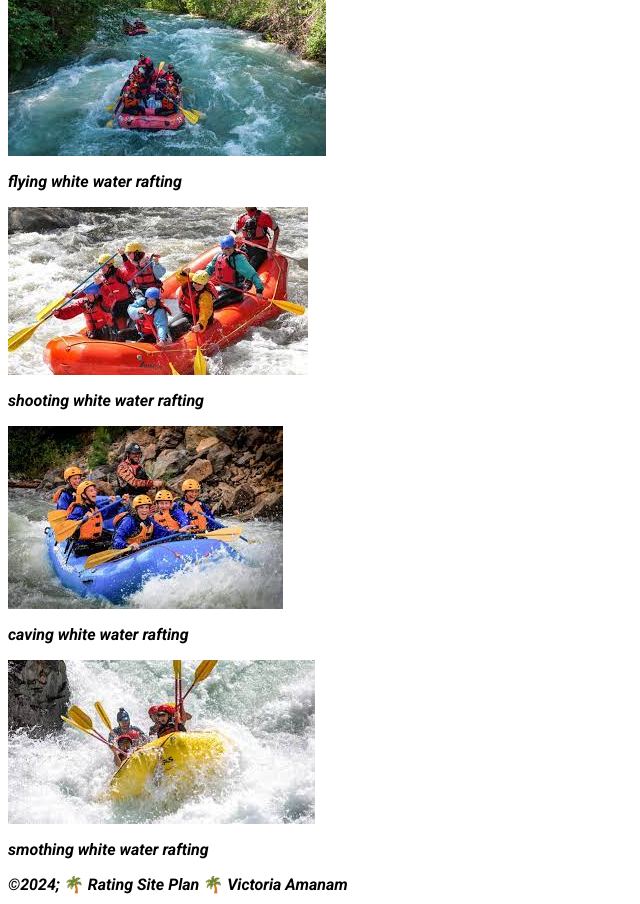
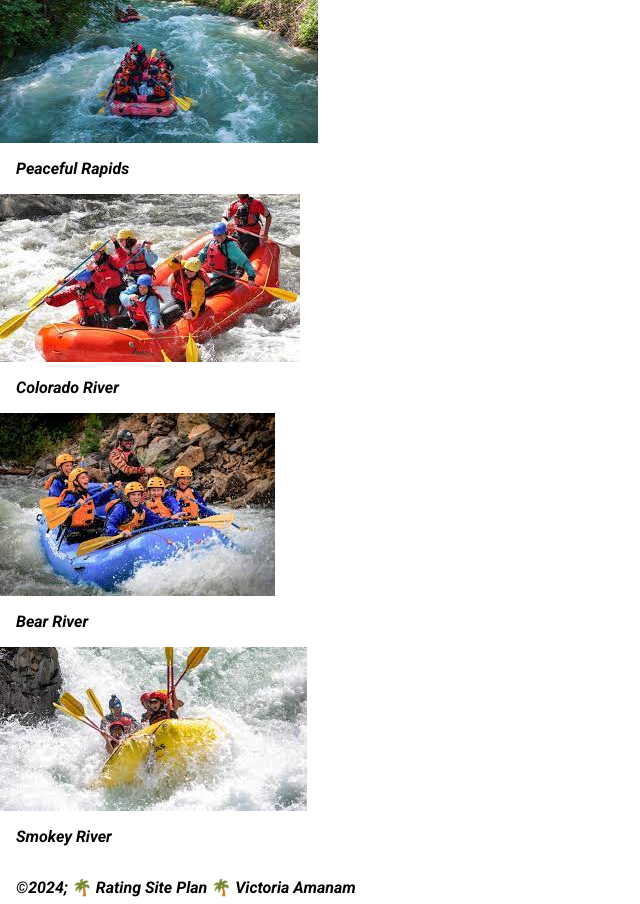
Before and after one commit to vamanam/wdd130, a plain HTML site: page wwr/about.html in a window 1280 px wide. Shown: the part 1335-2239 px from the top of the page, without its empty margins (0-640 px from the left). Drawn offline with Linux system fonts and the light colour scheme.

Commit message:
about.html corrected

```diff
--- a/wwr/about.html
+++ b/wwr/about.html
@@ -4,7 +4,8 @@
     <head>
       <meta charset="utf-8">
       <meta name="viewport" content="width=device-width,initial-scale=1.0">
-      <link type="text/css"  href="styles/rafting.css" rel="stylesheet"/>
+      <link href="styles/rafting.css" rel="stylesheet"/>
+      <title>Contact Us</title>
     </head>
     <body>
         <header>
@@ -38,23 +39,21 @@
             <section class = "er">
               <h2>Adeventure Awaits You!</h2>
               <img id = "erm" src="images/whitewaterrafting1.jpg" alt="white water rafting image 1">
-              <
-            </section>
-            <section class ="er">
+              <p>Boise River</p>
               <img id = "ern" src="images/whitewaterrafting2.jpeg" alt="white water rafting image 2">
-              <p>flying white water rafting</p>
+              <p>Peaceful Rapids</p>
               <img id = "erb" src="images/whitewaterrafting3.jpeg" alt="white water rafting image 3">
-              <p>shooting white water rafting</p>
+              <p>Colorado River</p>
               <img id = "erv" src="images/whitewaterrafting4.jpeg" alt="white water rafting image 4">
-              <p>caving white water rafting</p>
+              <p>Bear River</p>
               <img id = "erc" src="images/whitewaterrafting5.jpeg" alt="white water rafting image 5">
-              <p>smothing white water rafting</p>
+              <p>Smokey River</p>
             </section>
           </div>
       </main>
 
         <footer>
-            <p >&copy2024; &#127796;  Rating Site Plan &#127796; Victoria Amanam </p>
+            <p >&copy;2024; &#127796;  Rating Site Plan &#127796; Victoria Amanam </p>
             <nav class="sociallinks">
                 <a href="https://facebook.com">
                   <img src="images/facebook.png" alt="Facebook">
--- a/wwr/styles/rafting.css
+++ b/wwr/styles/rafting.css
@@ -13,6 +13,12 @@
     --nav-link-color: #183A37;
     --nav-hover-link-color: #EFD6AC;
     --nav-hover-background-color: #C44900;
+  }
+
+  * {
+    margin: 0;
+    padding: 0;
+    box-sizing: border-box;
   }
 
   .hero img {
@@ -38,12 +44,15 @@
     top: 10%;
     left: 0%;
     background-color: #C44900;
+    box-shadow: 0 0 30px gray;
     width: 100%
-
-
-  }
+    }
   #we{
     background-color: #C44900;
+  }
+
+  p{
+    padding: 1rem;
   }
   article {
     position: absolute;
@@ -53,11 +62,12 @@
 
     z-index: 1;
     margin: 0 auto;
-    text-align: center;
+    text-align: leftr;
     padding: 10px;
 
     background-color: #C44900;
   }
+
   #blink{
     float: left;
     width: 40%;
@@ -73,12 +83,13 @@
 
   #client {
      display: inline;
-     position:absolute;
+     margin:10px auto;
+     position:relative;
      float: right;
      width: 50%;
+    }
 
 
-    }
 
 /*.er{
   margin-top: 100%;
```
Also changed, not shown: week03/overlay.html (+1 -1 lines).
